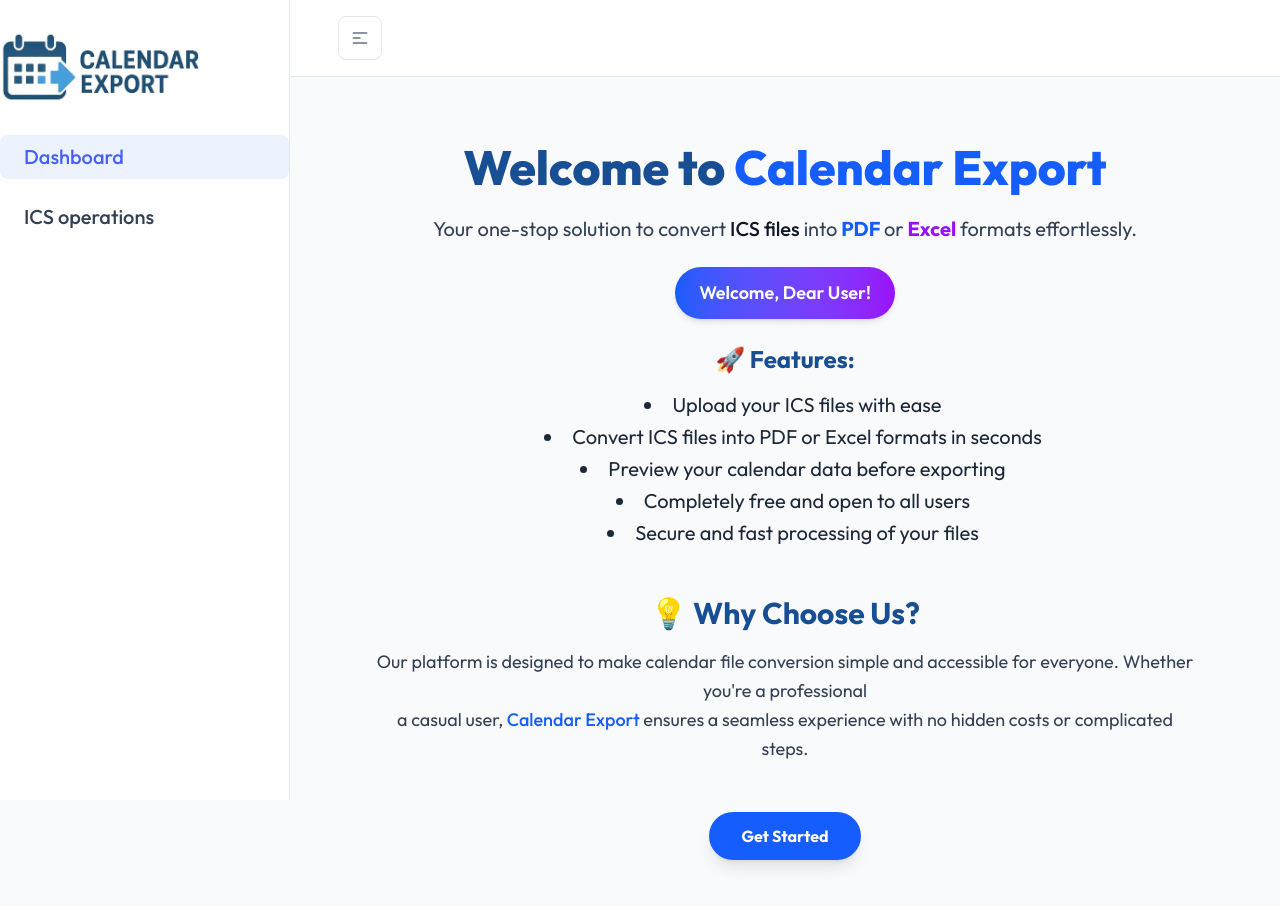
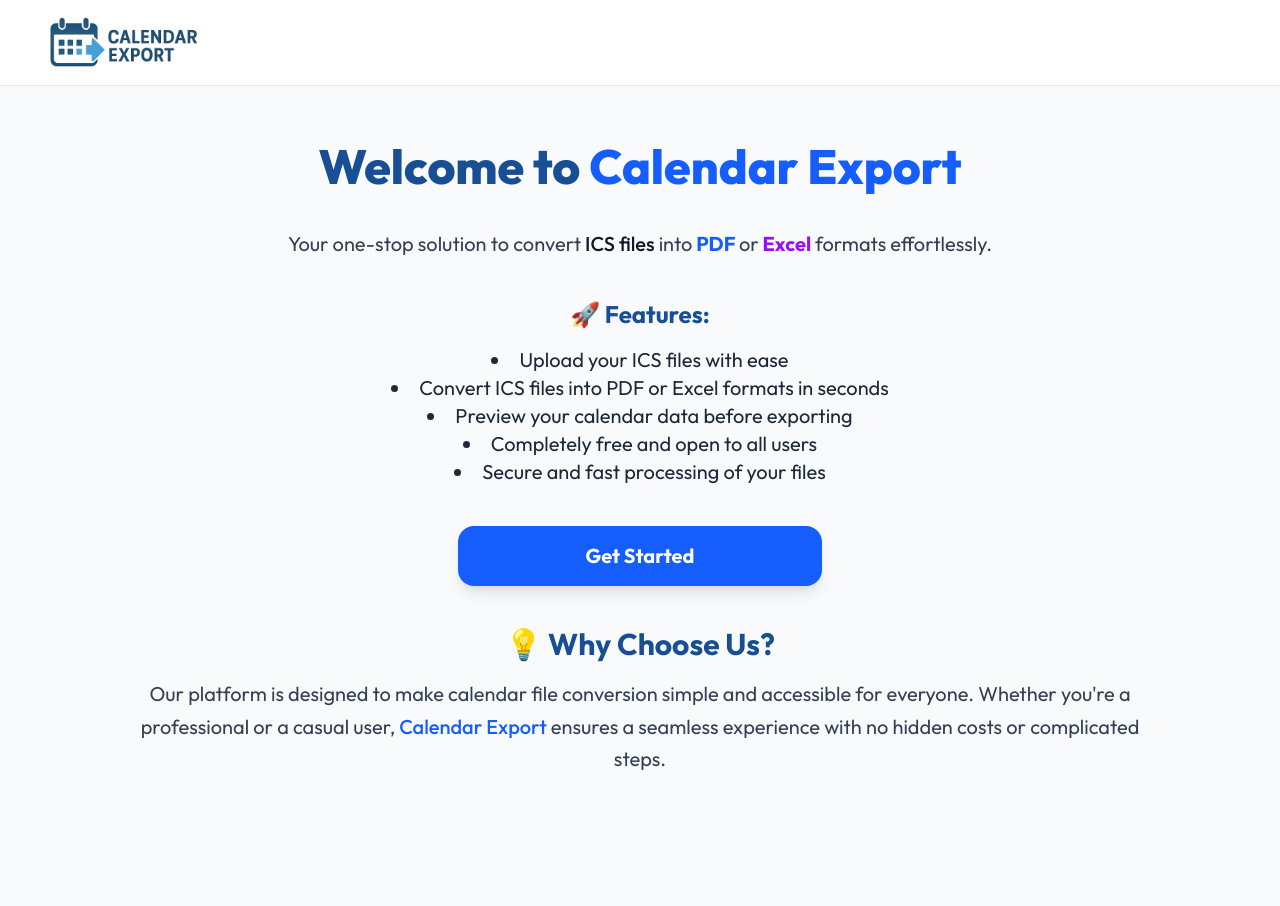
Before and after one commit to parikshit3103/Export-calender, a Next.js app: page /dashboard in a window 1280 px wide. Shown: the top 906 px of the page. Built offline with nearby package versions, Linux system fonts and the light colour scheme.

Commit message:
make chnages in the UI

```diff
--- a/src/app/(admin)/(master)/dashboard/page.tsx
+++ b/src/app/(admin)/(master)/dashboard/page.tsx
@@ -1,62 +1,3 @@
-// 'use client';
-
-// import React from 'react';
-// import { useRouter } from 'next/navigation';
-// import '../../styles.css';
-
-// const DashBoard: React.FC = () => {
-//   const router = useRouter();
-
-//   const handleGetStarted = () => {
-//     router.push('/showICSfile');
-//   };
-
-//   return (
-//    <div className="flex flex-col items-center justify-center h-screen w-full bg-gradient-to-r from-blue-100 to-purple-100">
-//       <div className="bg-white shadow-2xl rounded-2xl p-10 max-w-4xl w-full text-center">
-//         <h1 className="text-4xl font-extrabold text-[#184e93] mb-6">
-//           Welcome to <span className="text-blue-600">Calendar Export</span>
-//         </h1>
-//         <p className="text-lg text-gray-700 mb-6">
-//           Your one-stop solution to convert <span className="font-medium text-gray-900">ICS files</span> into
-//           <span className="font-bold text-blue-600"> PDF</span> or
-//           <span className="font-bold text-purple-600"> Excel</span> formats effortlessly.
-//         </p>
-//         <div className="bg-gradient-to-r from-blue-600 to-purple-600 text-white px-6 py-3 rounded-full shadow-md font-semibold inline-block mb-6">
-//           Welcome, Dear User!
-//         </div>
-//         <div className="text-left">
-//           <h2 className="text-2xl font-bold text-[#184e93] mb-4">Features:</h2>
-//           <ul className="list-disc list-inside text-gray-700 text-lg">
-//             <li>Upload your ICS files with ease.</li>
-//             <li>Convert ICS files into PDF or Excel formats in seconds.</li>
-//             <li>Preview your calendar data before exporting.</li>
-//             <li>Completely free and open to all users.</li>
-//             <li>Secure and fast processing of your files.</li>
-//           </ul>
-//         </div>
-//         <div className="mt-8">
-//           <h2 className="text-2xl font-bold text-[#184e93] mb-4">Why Choose Us?</h2>
-//           <p className="text-lg text-gray-700">
-//             Our platform is designed to make calendar file conversion simple and accessible for everyone. Whether you're a professional or a casual user,
-//             <span className="font-medium text-blue-600"> Calendar Export</span> ensures a seamless experience with no hidden costs.
-//           </p>
-//         </div>
-//         <div className="mt-8">
-//           <button
-//             onClick={handleGetStarted}
-//             className="bg-blue-600 hover:bg-blue-700 text-white font-bold py-3 px-6 rounded-lg shadow-lg transition-all"
-//           >
-//             Get Started
-//           </button>
-//         </div>
-//       </div>
-//     </div>
-//   );
-// };
-
-// export default DashBoard;
-
 'use client';
 
 import React from 'react';
@@ -71,13 +12,14 @@ const DashBoard: React.FC = () => {
   };
 
   return (
-    <div className="flex flex-col items-center justify-center min-h-screen w-full px-4 py-2   ">
-      <div className="h-[90vh] max-w-[90%] w-full text-center space-y-6 fade-up flex flex-col items-center justify-center " >
-        <h1 className="text-4xl sm:text-5xl font-extrabold text-[#184e93] text-center">
+    <div className="w-full overflow-x-hidden"> {/* Prevent side scroll */}
+      <div className="flex flex-col items-center justify-start min-h-screen w-full px-4 py-8">
+        <div className="w-full max-w-5xl text-center space-y-10 fade-down">
+          <h1 className="text-4xl sm:text-5xl font-extrabold text-[#184e93]">
             Welcome to <span className="text-blue-600">Calendar Export</span>
           </h1>
 
-        <p className="text-lg sm:text-xl text-gray-700 text-center">
+          <p className="text-lg sm:text-xl text-gray-700">
             Your one-stop solution to convert
             <span className="font-medium text-gray-900"> ICS files </span>
             into
@@ -85,13 +27,9 @@ const DashBoard: React.FC = () => {
             <span className="font-bold text-purple-600"> Excel </span> formats effortlessly.
           </p>
 
-        <div className="bg-gradient-to-r from-blue-600 to-purple-600 text-white px-6 py-3 rounded-full shadow-md font-semibold inline-block text-lg text-center">
-          Welcome, Dear User!
-        </div>
-
-        <div className="text-center space-y-4">
+          <div className="space-y-4">
             <h2 className="text-2xl font-bold text-[#184e93]">🚀 Features:</h2>
-          <ul className="list-disc list-inside text-gray-800 text-xl  space-y-1 pl-4 text-center">
+            <ul className="list-disc list-inside text-gray-800 text-lg sm:text-xl text-left sm:text-center px-4">
               <li>Upload your ICS files with ease</li>
               <li>Convert ICS files into PDF or Excel formats in seconds</li>
               <li>Preview your calendar data before exporting</li>
@@ -100,24 +38,22 @@ const DashBoard: React.FC = () => {
             </ul>
           </div>
 
-        <div className="text-center space-y-4 mt-6">
+          <button
+            onClick={handleGetStarted}
+            className="bg-blue-600 hover:bg-blue-700 text-white font-bold text-xl py-4 px-8 sm:px-32 rounded-2xl shadow-lg transition-transform hover:scale-105 duration-300"
+          >
+            Get Started
+          </button>
+
+          <div className="space-y-4">
             <h2 className="text-3xl font-bold text-[#184e93]">💡 Why Choose Us?</h2>
-          <p className="text-lg text-gray-700 leading-relaxed text-center">
-            Our platform is designed to make calendar file conversion simple and accessible for everyone. Whether you're a professional
-            <br></br>
-            a casual user,
+            <p className="text-lg sm:text-xl text-gray-700 leading-relaxed">
+              Our platform is designed to make calendar file conversion simple and accessible for everyone.
+              Whether you're a professional or a casual user,
               <span className="font-medium text-blue-600"> Calendar Export </span>
               ensures a seamless experience with no hidden costs or complicated steps.
             </p>
           </div>
-
-        <div className="pt-6 text-center">
-          <button
-            onClick={handleGetStarted}
-            className="bg-blue-600 hover:bg-blue-700 text-white font-bold py-3 px-8 rounded-full shadow-lg transition-transform hover:scale-105 duration-300"
-          >
-            Get Started
-          </button>
         </div>
       </div>
     </div>
--- a/src/app/(admin)/layout.tsx
+++ b/src/app/(admin)/layout.tsx
@@ -2,7 +2,7 @@
 
 import { useSidebar } from "@/context/SidebarContext";
 import AppHeader from "@/layout/AppHeader";
-import AppSidebar from "@/layout/AppSidebar";
+
 import Backdrop from "@/layout/Backdrop";
 import React from "react";
 import { usePathname } from "next/navigation";
@@ -28,15 +28,12 @@ export default function AdminLayout({
   }
 
   return (
-    <div className="min-h-screen xl:flex overflow-hidden">
-       <AppSidebar />
-      {isMobileOpen && <Backdrop />}
-      <div
-        className={`flex-1 transition-all duration-300 ease-in-out ${mainContentMargin}`}
-      >
+    <div className="min-h-screen flex flex-col overflow-hidden">
+
+
         <AppHeader />
         <div className="p-4 mx-auto max-w-[--breakpoint-2xl] md:p-6">{children}</div>
-      </div>
+
     </div>
   );
 }
--- a/src/app/globals.css
+++ b/src/app/globals.css
@@ -738,3 +738,20 @@ span.flatpickr-weekday,
   opacity: 0.8;
   cursor: grabbing; /* Changes the cursor to indicate dragging */
 }
+@keyframes fadeUp {
+  from {
+    opacity: 0;
+    transform: translateY(20px);
+  }
+  to {
+    opacity: 1;
+    transform: translateY(0);
+  }
+}
+
+.fade-up {
+  animation: fadeUp 0.6s ease-out both;
+}
+html, body {
+  overflow-x: hidden;
+}
--- a/src/layout/AppHeader.tsx
+++ b/src/layout/AppHeader.tsx
@@ -4,26 +4,15 @@ import NotificationDropdown from "@/components/header/NotificationDropdown";
 import { useSidebar } from "@/context/SidebarContext";
 import Image from "next/image";
 import Link from "next/link";
-import { useRouter } from 'next/navigation';
-
-import React, { useState ,useEffect,useRef} from "react";
+import React, { useState, useEffect, useRef } from "react";
 
 const AppHeader: React.FC = () => {
   const [isApplicationMenuOpen, setApplicationMenuOpen] = useState(false);
 
-  const { isMobileOpen, toggleSidebar, toggleMobileSidebar } = useSidebar();
-
-  const handleToggle = () => {
-    if (window.innerWidth >= 1024) {
-      toggleSidebar();
-    } else {
-      toggleMobileSidebar();
-    }
-  };
-
   const toggleApplicationMenu = () => {
     setApplicationMenuOpen(!isApplicationMenuOpen);
   };
+
   const inputRef = useRef<HTMLInputElement>(null);
 
   useEffect(() => {
@@ -42,49 +31,21 @@ const AppHeader: React.FC = () => {
   }, []);
 
   return (
-    <header className="sticky top-0 flex w-full bg-white border-gray-200 z-99999 dark:border-gray-800 dark:bg-gray-900 lg:border-b">
-      <div className="flex flex-col items-center justify-between grow lg:flex-row w-full ">
+    <header className="sticky top-0 z-50 bg-white border-b border-gray-200 dark:bg-gray-900 dark:border-gray-800">
+      <div className="flex flex-col items-center justify-between grow lg:flex-row w-full">
         <div className="flex items-center justify-between w-full gap-2 px-3 py-3 border-b border-gray-200 dark:border-gray-800 sm:gap-4 lg:justify-normal lg:border-b-0 lg:px-12 lg:py-4">
-          <button
-            className="items-center justify-center w-10 h-10 text-gray-500 border-gray-200 rounded-lg z-99999 dark:border-gray-800 lg:flex dark:text-gray-400 lg:h-11 lg:w-11 lg:border"
-            onClick={handleToggle}
-            aria-label="Toggle Sidebar"
-          >
-            {isMobileOpen ? (
-              <svg
-                width="24"
-                height="24"
-                viewBox="0 0 24 24"
-                fill="none"
-                xmlns="http://www.w3.org/2000/svg"
-              >
-                <path
-                  fillRule="evenodd"
-                  clipRule="evenodd"
-                  d="M6.21967 7.28131C5.92678 6.98841 5.92678 6.51354 6.21967 6.22065C6.51256 5.92775 6.98744 5.92775 7.28033 6.22065L11.999 10.9393L16.7176 6.22078C17.0105 5.92789 17.4854 5.92788 17.7782 6.22078C18.0711 6.51367 18.0711 6.98855 17.7782 7.28144L13.0597 12L17.7782 16.7186C18.0711 17.0115 18.0711 17.4863 17.7782 17.7792C17.4854 18.0721 17.0105 18.0721 16.7176 17.7792L11.999 13.0607L7.28033 17.7794C6.98744 18.0722 6.51256 18.0722 6.21967 17.7794C5.92678 17.4865 5.92678 17.0116 6.21967 16.7187L10.9384 12L6.21967 7.28131Z"
-                  fill="currentColor"
-                />
-              </svg>
-            ) : (
-              <svg
-                width="16"
-                height="12"
-                viewBox="0 0 16 12"
-                fill="none"
-                xmlns="http://www.w3.org/2000/svg"
-              >
-                <path
-                  fillRule="evenodd"
-                  clipRule="evenodd"
-                  d="M0.583252 1C0.583252 0.585788 0.919038 0.25 1.33325 0.25H14.6666C15.0808 0.25 15.4166 0.585786 15.4166 1C15.4166 1.41421 15.0808 1.75 14.6666 1.75L1.33325 1.75C0.919038 1.75 0.583252 1.41422 0.583252 1ZM0.583252 11C0.583252 10.5858 0.919038 10.25 1.33325 10.25L14.6666 10.25C15.0808 10.25 15.4166 10.5858 15.4166 11C15.4166 11.4142 15.0808 11.75 14.6666 11.75L1.33325 11.75C0.919038 11.75 0.583252 11.4142 0.583252 11ZM1.33325 5.25C0.919038 5.25 0.583252 5.58579 0.583252 6C0.583252 6.41421 0.919038 6.75 1.33325 6.75L7.99992 6.75C8.41413 6.75 8.74992 6.41421 8.74992 6C8.74992 5.58579 8.41413 5.25 7.99992 5.25L1.33325 5.25Z"
-                  fill="currentColor"
-                />
-              </svg>
-            )}
-            {/* Cross Icon */}
-          </button>
+          {/* Static logo */}
+          <div className="cursor-default">
+            <Image
+              src="/images/logo/IMG_2300.jpg"
+              alt="Logo"
+              width={150}
+              height={40}
+              className="dark:hidden"
+            />
+          </div>
 
-          <Link href="/" className="lg:hidden">
+          {/* <Link href="/" className="lg:hidden">
             <Image
               width={154}
               height={32}
@@ -121,15 +82,14 @@ const AppHeader: React.FC = () => {
             </svg>
           </button>
         </div>
-        <div
-          className={`${
+        <div */}
+          {/* className={`${
             isApplicationMenuOpen ? "flex" : "hidden"
           } items-center justify-between w-full gap-4 px-5 py-4 lg:flex shadow-theme-md lg:justify-end lg:px-0 lg:shadow-none`}
-        >
+        > */}
           <div className="flex items-center gap-2 2xsm:gap-3">
             {/* You can add other header items here if needed */}
           </div>
-          {/* <!-- User Area removed --> */}
         </div>
       </div>
     </header>
```
Also changed, not shown: src/app/(admin)/(master)/showICSfile/page.tsx (+36 -98 lines). Lines whose indentation alone changed are shown as unchanged.
